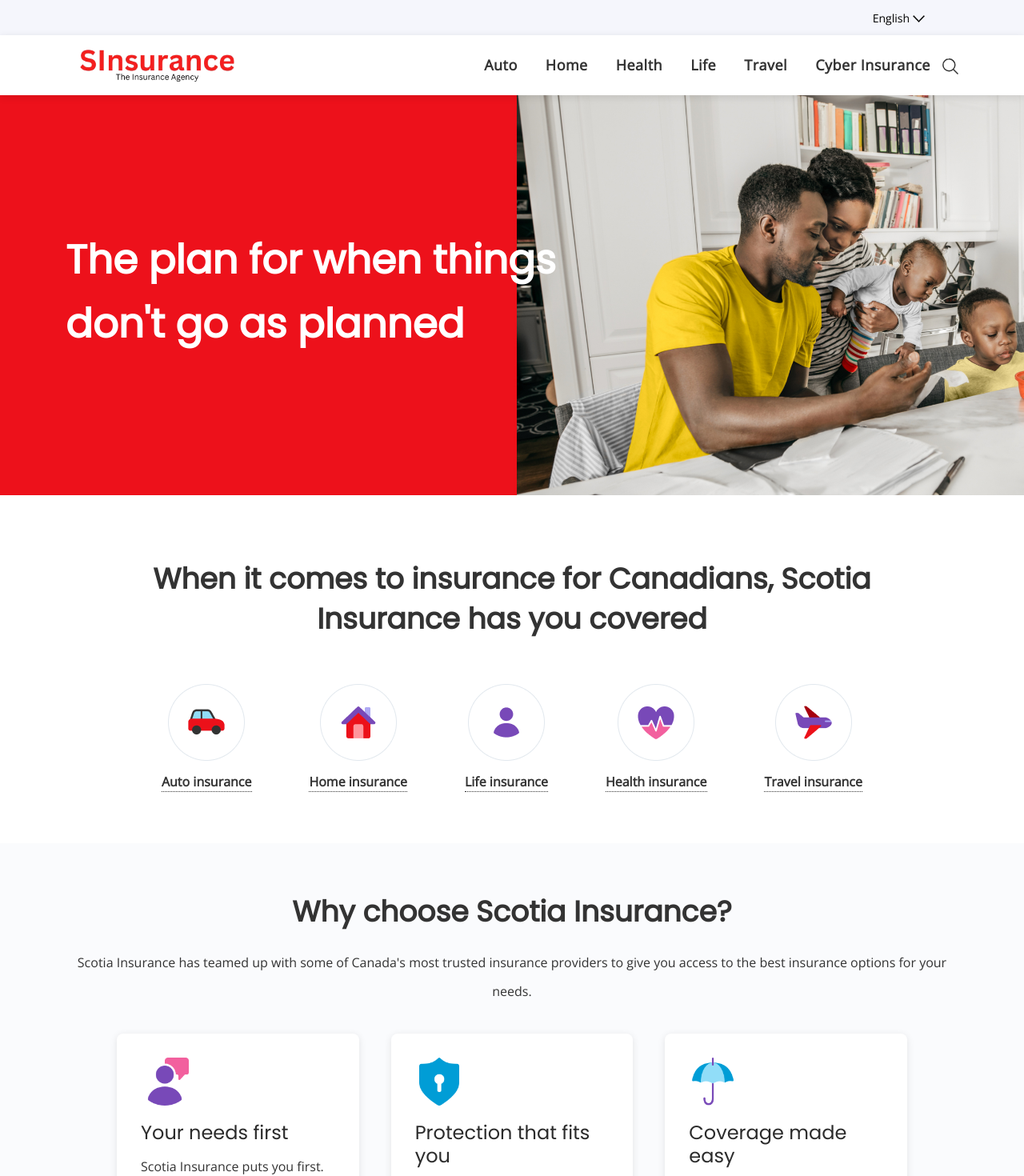
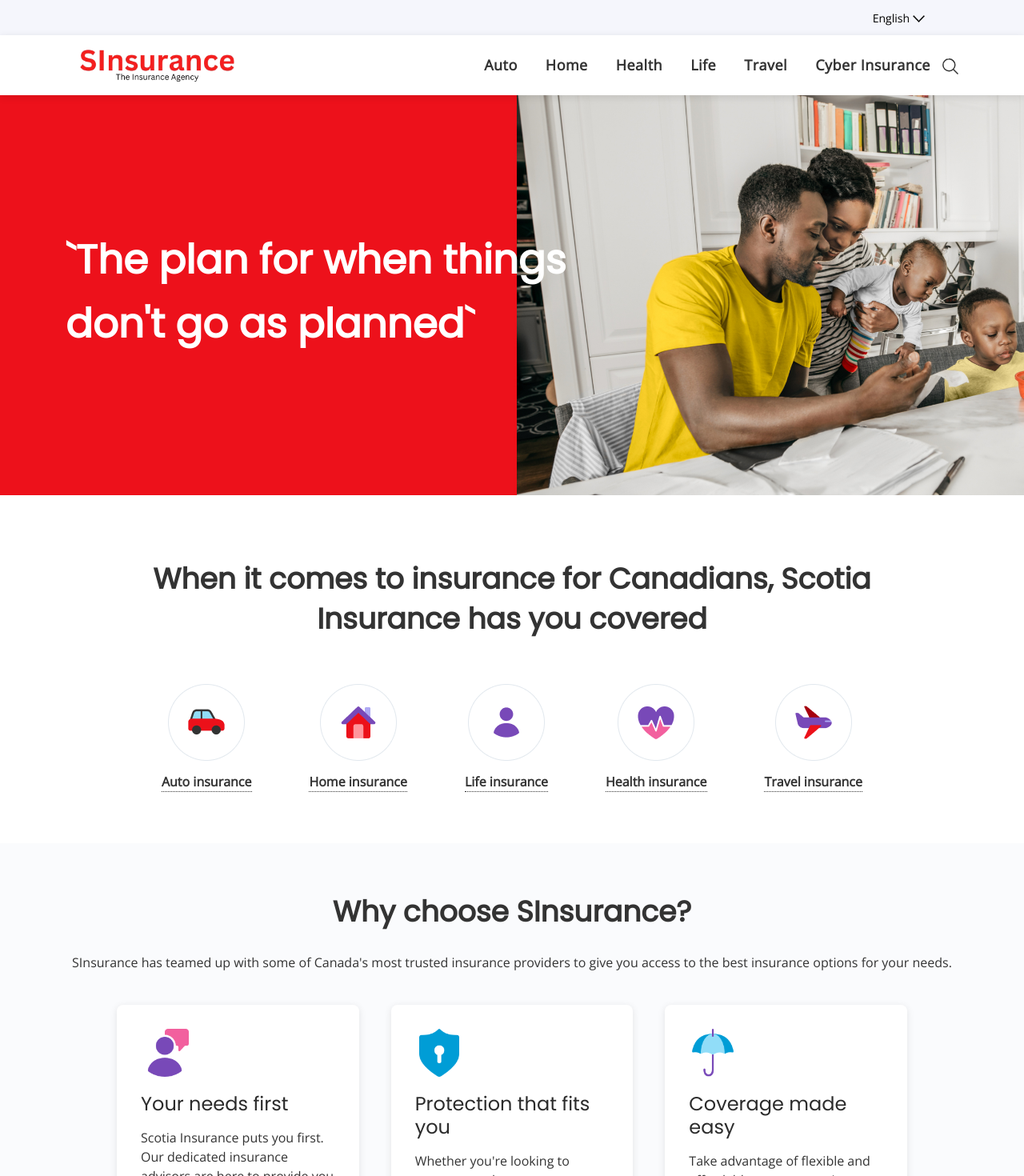
Before and after one commit to kishankumar2607/s-insurance, a Next.js app: page / in a window 1280 px wide. Shown: the top 1470 px of the page at 80% size. Built offline with nearby package versions, Linux system fonts and the light colour scheme.

Commit message:
code updated

```diff
--- a/package.json
+++ b/package.json
@@ -14,7 +14,8 @@
     "nextjs-toploader": "^1.6.12",
     "react": "^18",
     "react-bootstrap": "^2.10.4",
-    "react-dom": "^18"
+    "react-dom": "^18",
+    "sharp": "^0.33.4"
   },
   "devDependencies": {
     "eslint": "^8",
--- a/src/components/HeroBannerComponent/HeroBannerComponent.jsx
+++ b/src/components/HeroBannerComponent/HeroBannerComponent.jsx
@@ -8,7 +8,7 @@ const HeroBannerComponent = () => {
       <Container>
         <div className={styles.heroContent}>
           <h1 className={styles.heroTitle}>
-            The plan for when things don't go as planned
+            `The plan for when things don&apos;t go as planned`
           </h1>
         </div>
       </Container>
--- a/src/components/WhyChooseUsComponent/WhyChooseUsComponent.jsx
+++ b/src/components/WhyChooseUsComponent/WhyChooseUsComponent.jsx
@@ -31,9 +31,9 @@ const WhyChooseUsComponent = () => {
   return (
     <section className={styles.whyChooseUs}>
       <Container>
-        <h2 className={styles.sectionTitle}>Why choose Scotia Insurance?</h2>
+        <h2 className={styles.sectionTitle}>Why choose SInsurance?</h2>
         <p className={styles.sectionDescription}>
-          Scotia Insurance has teamed up with some of Canada's most trusted
+          SInsurance has teamed up with some of Canada&apos;s most trusted
           insurance providers to give you access to the best insurance options
           for your needs.
         </p>
```
Also changed, not shown: 1 other file (tests, documents, lock files or other folders).
